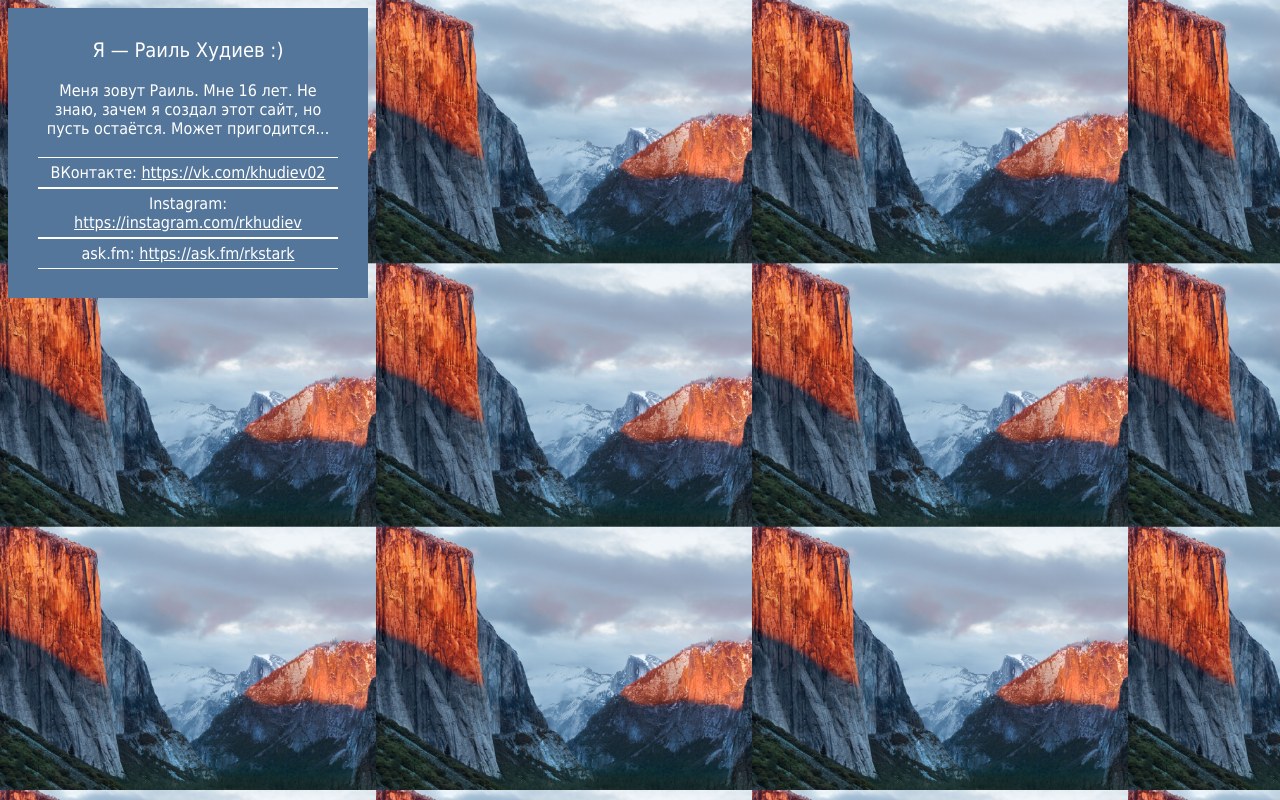
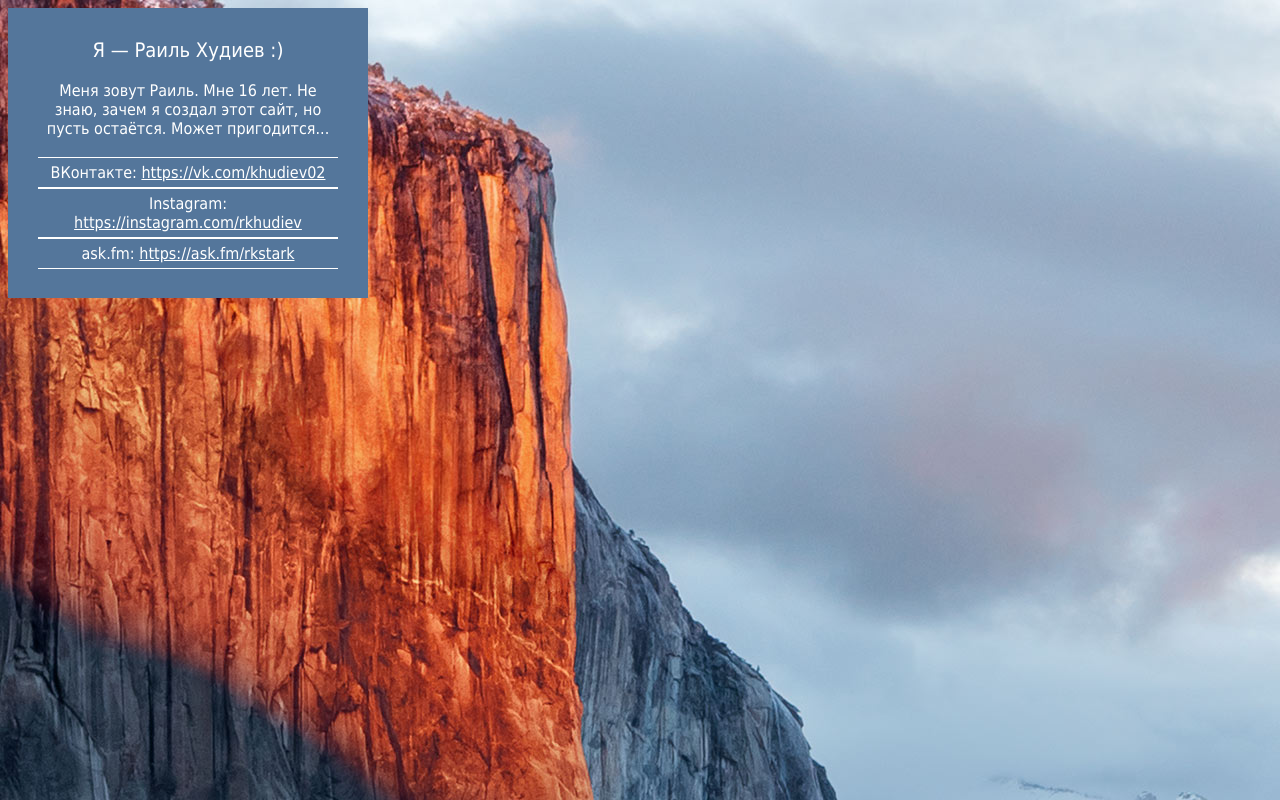
Before and after one commit to khudiev/khudiev.github.io, a plain HTML site: page index.html in a window 1280 px wide. Drawn offline with Linux system fonts and the light colour scheme.

Commit message:
#rtesting

```diff
--- a/index.html
+++ b/index.html
@@ -1,4 +1,4 @@
-<html style="background: url('/elcapitan.jpg');font-family: 'Tahoma';background-size: 100%; position: fixed;">
+<html style="background: url('/elcapitan.jpg');font-family: 'Tahoma';position: fixed;">
 	<head>
 	<meta name="viewport" content="width=device-width, initial-scale=1.0">
 	</head>
```
